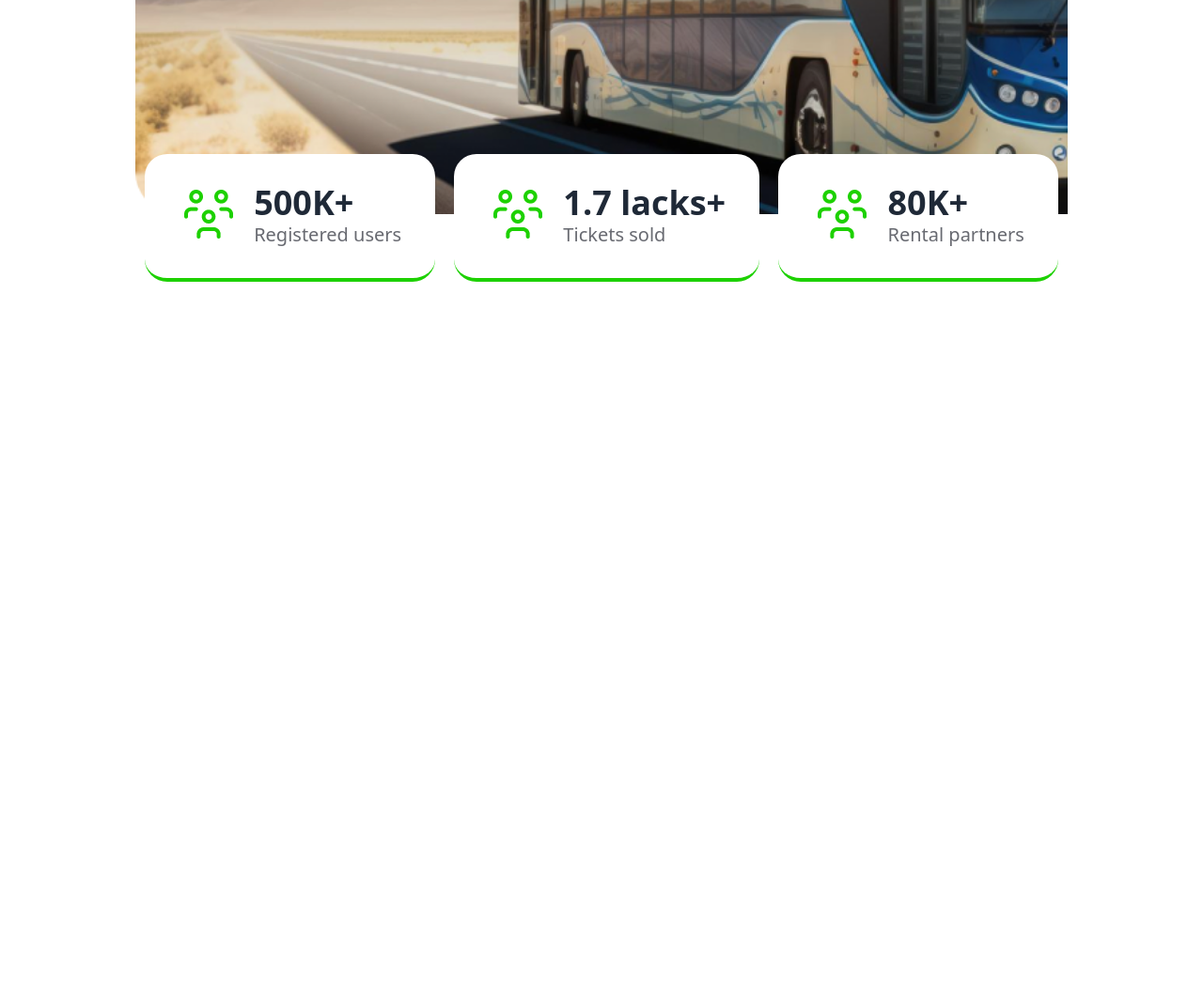
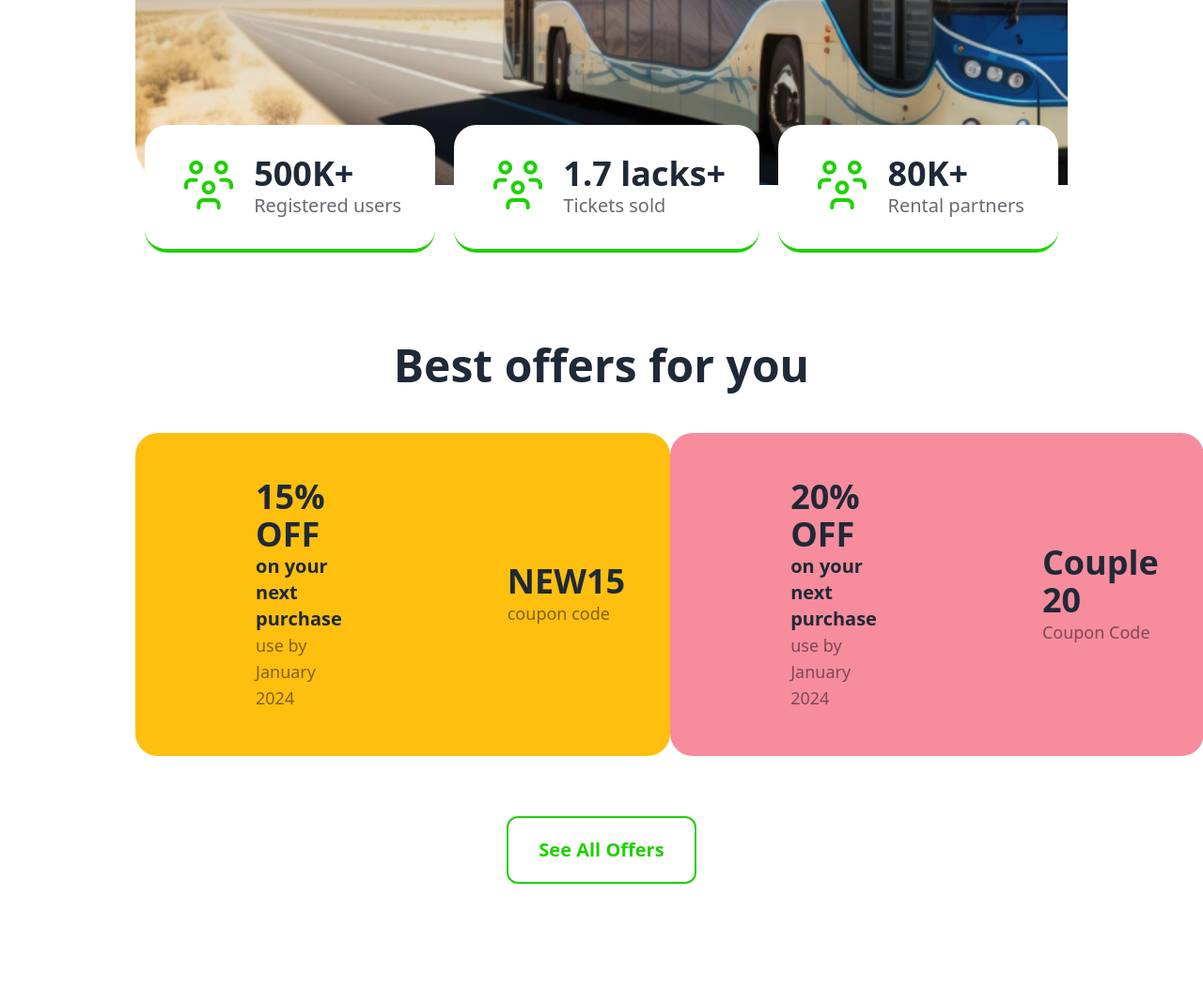
Before and after one commit to mdmarufhossianbd/assignment5th, a plain HTML site: page index.html in a window 1280 px wide. Shown: the part 703-1772 px from the top of the page at 94% size. Before the commit the page ends 1003 px from the top, so only its background shows below. Drawn offline with nearby package versions, Linux system fonts and the light colour scheme.

Commit message:
offer section added

```diff
--- a/index.html
+++ b/index.html
@@ -50,7 +50,7 @@
     <section>
         <div class="bg-[url('images/banner.png')] bg-no-repeat bg-cover mt-12 text-center">
             <div class="flex flex-col justify-center items-center">
-                <h2 class="pt-16 text-white text-6xl font-extrabold -leading-10">End-to-End Travel with <br><br><span
+                <h2 class="pt-32 text-white text-6xl font-extrabold -leading-10">End-to-End Travel with <br><span
                         class="text-[#1dd100]">P Paribahan</span>
                 </h2>
                 <p class="text-white text-xl my-10">Yes, you can run unit tests and view the results directly within
@@ -58,7 +58,7 @@
                     app. <br> The
                     integrated testing features
                     allow for a streamlined .</p>
-                <a href="#" class="text-black bg-[#1dd100] text-lg font-bold py-5 px-8 rounded-lg mb-[335px]">Buy
+                <a href="#" class="text-black bg-[#1dd100] text-lg font-bold py-5 px-8 rounded-lg mb-[300px]">Buy
                     Tickets</a>
             </div>
         </div>
@@ -92,8 +92,46 @@
             </div>
         </div>
     </section>
-    <section class="flex justify-center items-center">
-
+    <!-- offer section -->
+    <section>
+        <h3 class="font-bold text-5xl text-center mt-24 mb-12"> Best offers for you </h3>
+        <div class="flex justify-between">
+            <div class="flex bg-[#ffbf0f] rounded-3xl">
+                <div class="flex flex-col justify-center p-12 px-32">
+                    <h3 class="font-extrabold text-4xl">15% OFF</h3>
+                    <p class="font-semibold text-xl">on your next purchase</p>
+                    <p class="font-medium text-lg text-[#03071280]">use by January 2024</p>
+                </div>
+                <div>
+                    <img src="images/cupon-devider.png">
+                </div>
+                <div class="flex flex-col justify-center p-12">
+                    <h3 class="font-extrabold text-4xl">NEW15</h3>
+                    <p class="font-medium text-lg text-[#03071280]">coupon code</p>
+                </div>
+            </div>
+            <!-- 2nd part -->
+            <div class="flex bg-[#f78c9c] rounded-3xl">
+                <div class="flex flex-col justify-center py-12 px-32">
+                    <h3 class="font-extrabold text-4xl">20% OFF</h3>
+                    <p class="font-semibold text-xl">on your next purchase</p>
+                    <p class="font-medium text-lg text-[#03071280]">use by January 2024</p>
+                </div>
+                <div>
+                    <img src="images/cupon-devider.png">
+                </div>
+                <div class="flex flex-col justify-center p-12">
+                    <h3 class="font-extrabold text-4xl">Couple 20
+                    </h3>
+                    <p class="font-medium text-lg text-[#03071280]">Coupon Code</p>
+                </div>
+            </div>
+        </div>
+        <div class="text-center"><button
+                class="py-5 px-8 border-2 border-[#1dd100] rounded-xl mt-16 mb-32 text-[#1dd100] font-bold text-xl">See
+                All
+                Offers</button>
+        </div>
     </section>
 
     <script src="script.js"></script>
```
